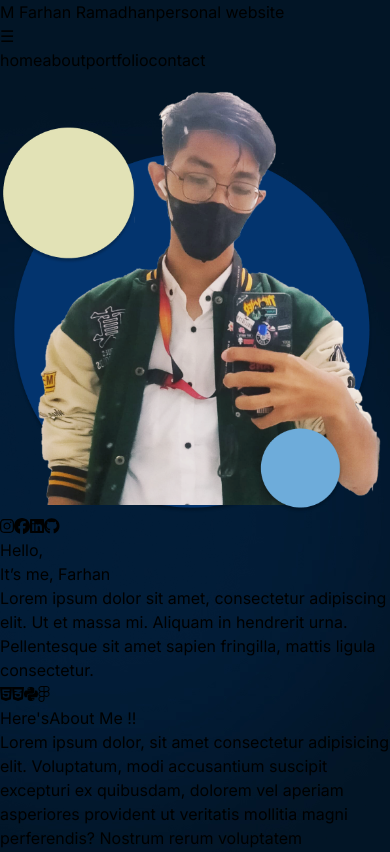
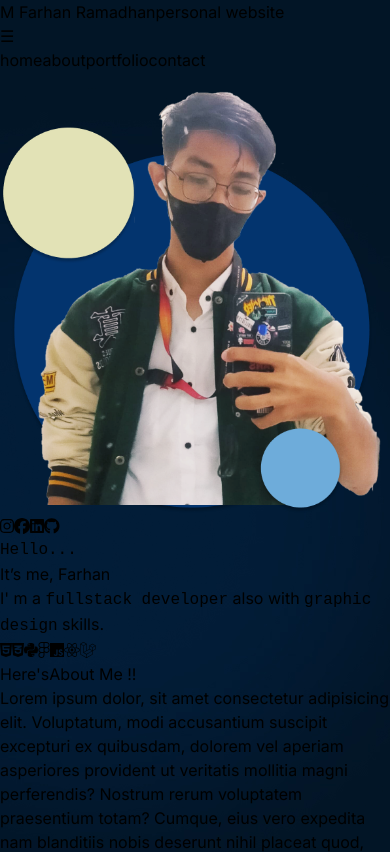
Before and after one commit to Frhan21/my-porto, a Next.js app: page / in a window 390 px wide. Shown: the top 852 px of the page. Built offline with nearby package versions, Linux system fonts and the light colour scheme; no server answers; the database is empty.

Commit message:
update: reusable content

```diff
--- a/src/app/components/AOSInit.jsx
+++ /dev/null
@@ -1 +0,0 @@
-import AOS from "aos";
--- a/src/app/components/Home/index.jsx
+++ b/src/app/components/Home/index.jsx
@@ -9,16 +9,60 @@ import {
   faGithub,
   faHtml5,
   faInstagram,
+  faJs,
+  faLaravel,
   faLinkedin,
   faPython,
+  faReact,
 } from "@fortawesome/free-brands-svg-icons";
 import Link from "next/link";
+import IconList from "../IconList";
+import SocialLinks from "../SosialLinks";
 
 const Home = () => {
+  const icons = [
+    { icon: faHtml5, hoverColor: "text-orange-500" },
+    { icon: faCss3Alt, hoverColor: "text-blue-500" },
+    { icon: faPython, hoverColor: "text-yellow-400" },
+    { icon: faFigma, hoverColor: "text-red-400" },
+    { icon: faJs, hoverColor: "text-yellow-400" },
+    { icon: faReact, hoverColor: "text-blue-300" },
+    { icon: faLaravel, hoverColor: "text-red-400" },
+  ];
+
+  const socialMediaLinks = [
+    {
+      url: "https://www.instagram.com/",
+      icon: faInstagram,
+      hoverColor: "text-pink-800",
+    },
+    {
+      url: "https://www.facebook.com/",
+      icon: faFacebook,
+      hoverColor: "text-blue-900",
+    },
+    {
+      url: "https://www.linkedin.com/in/m-farhan-ramadhan-9b083b266/",
+      icon: faLinkedin,
+      hoverColor: "text-blue-400",
+    },
+    {
+      url: "https://github.com/Frhan21",
+      icon: faGithub,
+      hoverColor: "text-gray-500",
+    },
+  ];
+
   return (
-    <div className="flex items-center justify-center w-full h-screen px-5 sm:px-24" id="home">
+    <div
+      className="flex items-center justify-center w-full h-screen px-5 sm:px-24"
+      id="home"
+    >
       <div className="flex flex-col items-center justify-center w-full md:flex-row">
-        <div className="w-full md:w-1/3 flex justify-center items-center ml-0 md:ml-[2rem] mt-[20rem] md:mt-0 relative" data-aos="fade-right">
+        <div
+          className="w-full md:w-1/3 flex justify-center items-center ml-0 md:ml-[2rem] mt-[20rem] md:mt-0 relative"
+          data-aos="fade-right"
+        >
           <Image
             src="/img/Group 8.png"
             width={1000}
@@ -27,63 +71,32 @@ const Home = () => {
             className="w-full h-auto max-w-2xl"
           />
           <div className="absolute top-9 md:top-6 right-9 md:right-0">
-            <div className="flex flex-col gap-4 text-gray-500/40">
-              <Link href="https://www.instagram.com/" target="_blank">
-                <FontAwesomeIcon
-                  icon={faInstagram}
-                  className="text-4xl transition-all duration-300 ease-in-out cursor-pointer md:text-5xl hover:text-pink-800"
-                />
-              </Link>
-              <Link href="https://www.facebook.com/" target="_blank">
-                <FontAwesomeIcon
-                  icon={faFacebook}
-                  className="text-4xl transition-all duration-300 ease-in-out cursor-pointer md:text-5xl hover:text-blue-900"
-                />
-              </Link>
-              <Link href="https://www.linkedin.com/" target="_blank">
-                <FontAwesomeIcon
-                  icon={faLinkedin}
-                  className="text-4xl transition-all duration-300 ease-in-out cursor-pointer md:text-5xl hover:text-blue-400"
-                />
-              </Link>
-              <Link href="https://github.com/" target="_blank">
-              <FontAwesomeIcon
-                icon={faGithub}
-                className="text-4xl transition-all duration-300 ease-in-out cursor-pointer md:text-5xl hover:text-gray-500"
-              />
-              </Link>
-            </div>
+            <SocialLinks links={socialMediaLinks} />
           </div>
         </div>
-        <div className="text-center md:text-left flex flex-col justify-center md:gap-5 gap-1 mt-10 md:mt-0 md:ml-10 lg:ml-[10rem]" data-aos="fade-left">
-          <h1 className="text-[#e2e2b6] text-3xl md:text-6xl font-extrabold">
-            Hello,
+        <div
+          className="text-center md:text-left flex flex-col justify-center md:gap-5 gap-1 mt-10 md:mt-0 md:ml-10 lg:ml-[10rem]"
+          data-aos="fade-left"
+        >
+          <h1 className="text-3xl font-semibold text-white md:text-6xl font-jetbrains">
+            Hello...
           </h1>
           <h1 className="text-[#e2e2b6] text-3xl md:text-6xl font-extrabold">
             It’s me, Farhan
           </h1>
-          <p className="max-w-lg text-base text-white md:text-lg">
-            Lorem ipsum dolor sit amet, consectetur adipiscing elit. Ut et massa
-            mi. Aliquam in hendrerit urna. Pellentesque sit amet sapien
-            fringilla, mattis ligula consectetur.
+          <p className="max-w-lg text-4xl text-white md:text-lg">
+            I' m a{" "}
+            <span className="bg-[#e2e2b6] text-blue-900 p-2 rounded-xl font-bold font-jetbrains">
+              fullstack developer
+            </span>{" "}
+            also with{" "}
+            <span className="bg-[#e2e2b6] text-blue-900 p-2 rounded-xl font-bold font-jetbrains">
+              graphic design
+            </span>{" "}
+            skills.
           </p>
-          <div className="flex justify-center gap-6 md:mt-5 mt-7 md:justify-start">
-            <FontAwesomeIcon
-              icon={faHtml5}
-              className="text-5xl transition-all duration-300 ease-in-out cursor-pointer md:text-6xl text-white/25 hover:text-orange-500"
-            />
-            <FontAwesomeIcon
-              icon={faCss3Alt}
-              className="text-5xl transition-all duration-300 ease-in-out cursor-pointer md:text-6xl text-white/25 hover:text-blue-500"
-            />
-            <FontAwesomeIcon
-              icon={faPython}
-              className="text-5xl transition-all duration-300 ease-in-out cursor-pointer md:text-6xl text-white/25 hover:text-yellow-400"
-            />
-            <FontAwesomeIcon
-              icon={faFigma}
-              className="text-5xl transition-all duration-300 ease-in-out cursor-pointer md:text-6xl text-white/25 hover:text-red-400"
-            />
+          <div>
+            <IconList icons={icons} />
           </div>
         </div>
       </div>
--- /dev/null
+++ b/src/app/components/IconList/index.jsx
@@ -0,0 +1,19 @@
+import { FontAwesomeIcon } from "@fortawesome/react-fontawesome";
+
+const IconList = ({icons}) => {
+  return (
+    <>
+      <div className="flex items-center justify-center gap-6 text-3xl md:text-5xl mt-7 md:mt-2" data-aos="fade-up">
+        {icons.map((icon, index) => (
+          <FontAwesomeIcon
+            key={index}
+            icon={icon.icon}
+            className={`transition-all duration-300 ease-in-out cursor-pointer text-white/25 hover:${icon.hoverColor}`}
+          />
+        ))}
+      </div>
+    </>
+  );
+};
+
+export default IconList;
--- a/src/app/components/Navbar/index.jsx
+++ b/src/app/components/Navbar/index.jsx
@@ -1,25 +1,52 @@
 "use client";
 
-import { useState } from "react";
+import { useState, useRef, useEffect } from "react";
 
 const Navbar = () => {
   const [isOpen, setIsOpen] = useState(false);
+  const [isSticky, setIsSticky] = useState(false);
+  const navbarRef = useRef(null);
 
   const handleScroll = (id) => {
     const targetElement = document.getElementById(id);
-    if (targetElement) {
-      const yOffset = -120; // Offset sesuai dengan tinggi navbar
+    if (targetElement && navbarRef.current) {
+      const navbarHeight = navbarRef.current.offsetHeight; // Mengukur tinggi navbar
+      const yOffset = -navbarHeight - 10; // Tambahkan margin kecil
       const y =
-        targetElement.getBoundingClientRect().top + window.pageYOffset + yOffset;
+        targetElement.getBoundingClientRect().top +``
+        window.pageYOffset +
+        yOffset;
       window.scrollTo({ top: y, behavior: "smooth" });
-      setIsOpen(false); // Tutup menu setelah klik
+      setIsOpen(false); // Menutup menu setelah klik
     }
   };
+
+  useEffect(() => {
+    const handleStickyNavbar = () => {
+      if (window.scrollY > 0) {
+        setIsSticky(true);
+      } else {
+        setIsSticky(false);
+      }
+    };
+
+    window.addEventListener("scroll", handleStickyNavbar);
+
+    return () => {
+      window.removeEventListener("scroll", handleStickyNavbar);
+    };
+  }, []);
+
   return (
-    <div className="sticky top-0 z-50 flex items-center justify-between w-full px-5 py-4 text-white transition-all duration-300 border-b-2 backdrop-blur-lg bg-white/10 border-white/25 sm:px-20">
+    <div
+      ref={navbarRef}
+      className={`${
+        isSticky ? "sticky top-0" : "relative"
+      } z-50 flex items-center justify-between w-full px-3 py-2 text-white transition-all duration-300 border-b-2 rounded-b-[1rem] backdrop-blur-lg bg-white/10 border-white/25 sm:px-20`}
+    >
       <div className="flex flex-col items-center">
         <span className="text-xl font-bold">M Farhan Ramadhan</span>
-        <span className="text-md ml-2 sm:ml-0 tracking-[4.5px] hidden sm:block">
+        <span className="text-sm ml-2 sm:ml-0 tracking-[4.5px] hidden sm:block">
           personal website
         </span>
       </div>
@@ -29,7 +56,7 @@ const Navbar = () => {
         </button>
       </div>
       <div
-        className={`flex-col sm:flex-row sm:gap-[2rem] sm:flex absolute sm:relative top-[4.2rem] -z-10 md:top-2 left-0 w-full sm:w-auto sm:pl-0 pl-5 pr-5 pb-3 bg-white/25 sm:bg-transparent rounded-b-[20px] transition-all duration-300 ease-in-out ${
+        className={`flex-col sm:flex-row sm:gap-[2rem] sm:flex absolute sm:relative top-[4.2rem] -z-10 md:top-2 left-0 w-full sm:w-auto sm:pl-0 pl-3 pr-3 pb-3 bg-white/25 sm:bg-transparent rounded-b-[20px] transition-all duration-300 ease-in-out ${
           isOpen ? "flex" : "hidden"
         }`}
       >
--- /dev/null
+++ b/src/app/components/SosialLinks/index.jsx
@@ -0,0 +1,21 @@
+"use client";
+
+import { FontAwesomeIcon } from "@fortawesome/react-fontawesome";
+import Link from "next/link";
+
+const SocialLinks = ({ links }) => {
+  return (
+    <div className="flex flex-col gap-4 text-gray-500/40">
+      {links.map((link, index) => (
+        <Link key={index} href={link.url} target="_blank">
+          <FontAwesomeIcon
+            icon={link.icon}
+            className={`text-4xl transition-all duration-300 ease-in-out cursor-pointer md:text-5xl hover:${link.hoverColor}`}
+          />
+        </Link>
+      ))}
+    </div>
+  );
+};
+
+export default SocialLinks;
--- a/src/app/globals.css
+++ b/src/app/globals.css
@@ -1,6 +1,12 @@
 @tailwind base;
 @tailwind components;
 @tailwind utilities;
+
+@import url('https://fonts.googleapis.com/css2?family=JetBrains+Mono:wght@400;700&display=swap');
+
+:root {
+  --font-jetbrains: 'JetBrains Mono', monospace;
+}
 
 body {
   background-image: url("img/Hi-Fi Verr.jpg");
@@ -9,3 +15,7 @@ body {
 html {
   scroll-behavior: smooth;
 }
+
+.font-jetbrains {
+  font-family: var(--font-jetbrains);
+}
```
